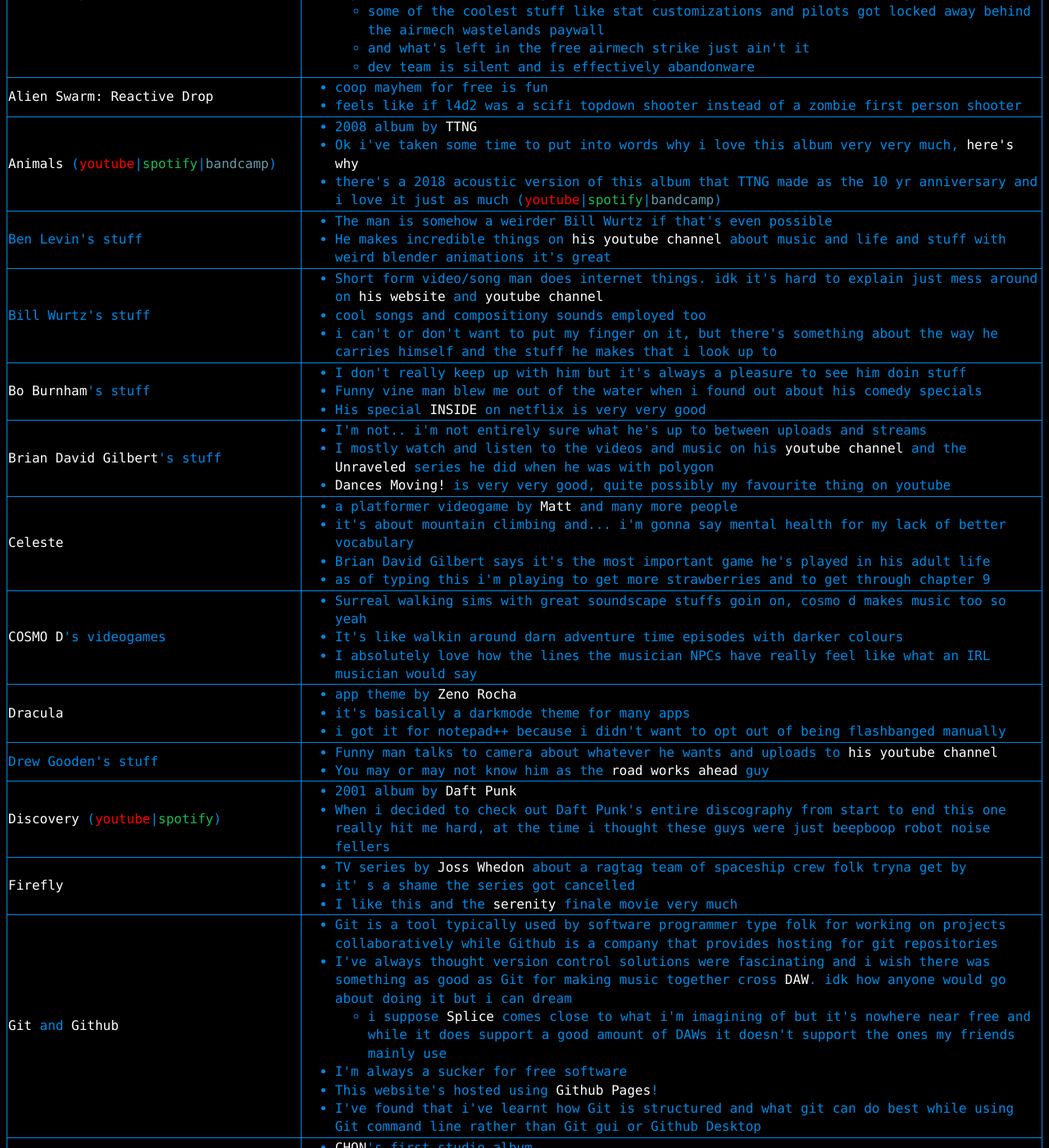
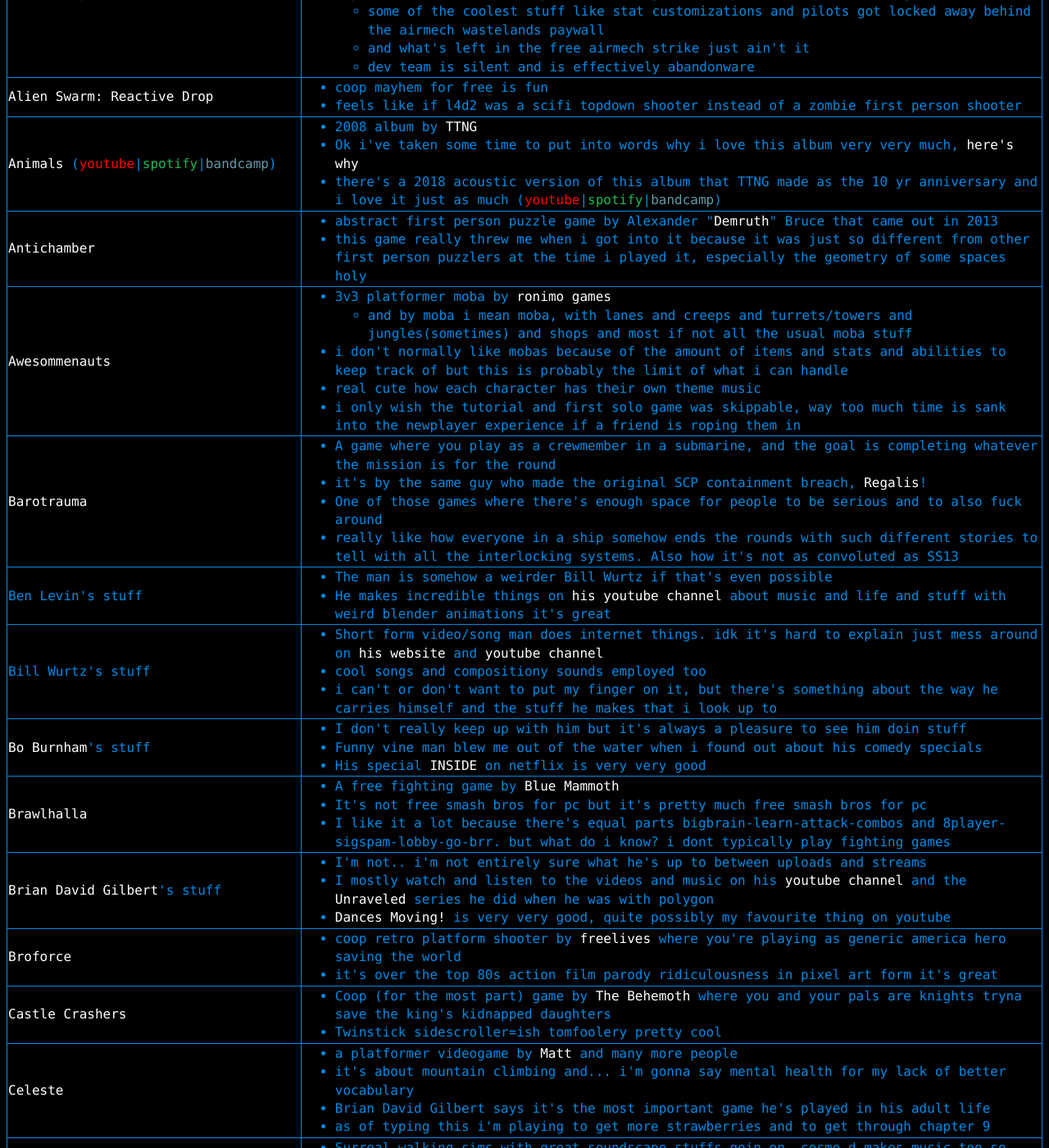
Before and after one commit to a-erfan-aa/a-erfan-aa.github.io, a Jekyll site: the page built from things-i-like.html, in a window 1280 px wide and 1400 px high, scrolled down 1722 px. Shown: the whole window at 82% size. Built offline with Jekyll 4.4.1, drawn with Linux system fonts in a browser that asks for light colours; some of the changed text lies outside the part shown.

Commit message:
Add several videogames to things-i-like.html

```diff
--- a/things-i-like.html
+++ b/things-i-like.html
@@ -343,6 +343,44 @@
 				</ul>
 			</td>
 		</tr>
+		<!-- Antichamber -->
+		<tr class="videogame onePlayer realtime exploration puzzle">
+			<td><a href="http://wwww.antichamber-game.com/">Antichamber</a></td>
+			<td>
+				<ul>
+					<li>abstract first person puzzle game by Alexander "<a href="https://twitter.com/Demruth?ref_src=twsrc%5Egoogle%7Ctwcamp%5Eserp%7Ctwgr%5Eauthor">Demruth</a>" Bruce that came out in 2013</li>
+					<li>this game really threw me when i got into it because it was just so different from other first person puzzlers at the time i played it, especially the geometry of some spaces holy</li>
+				</ul>
+			</td>
+		</tr>
+		<!-- Awesommenauts -->
+		<tr class="videogame fivePPPlayer teambased realtime variablePlayerPowers">
+			<td><a href="https://www.awesomenauts.com/home/">Awesommenauts</a></td>
+			<td>
+				<ul>
+					<li>3v3 platformer moba by <a href="https://www.ronimo-games.com/">ronimo games</a>
+						<ul>
+							<li>and by moba i mean moba, with lanes and creeps and turrets/towers and jungles(sometimes) and shops and most if not all the usual moba stuff</li>
+						</ul>
+					</li>
+					<li>i don't normally like mobas because of the amount of items and stats and abilities to keep track of but this is probably the limit of what i can handle</li>
+					<li>real cute how each character has their own theme music</li>
+					<li>i only wish the tutorial and first solo game was skippable, way too much time is sank into the newplayer experience if a friend is roping them in</li>
+				</ul>
+			</td>
+		</tr>
+		<!-- Barotrauma -->
+		<tr class="videogame onePlayer twoPlayer threeFourPlayer fivePPPlayer coop teambased realtime exploration storyGenerator shipGame variablePlayerPowers">
+			<td><a href="https://barotraumagame.com/">Barotrauma</a></td>
+			<td>
+				<ul>
+					<li>A game where you play as a crewmember in a submarine, and the goal is completing whatever the mission is for the round</li>
+					<li>it's by the same guy who made the original SCP containment breach, <a href="http://undertowgames.com/">Regalis</a>!</li>
+					<li>One of those games where there's enough space for people to be serious and to also fuck around</li>
+					<li>really like how everyone in a ship somehow ends the rounds with such different stories to tell with all the interlocking systems. Also how it's not as convoluted as SS13</li>
+				</ul>
+			</td>
+		</tr>
 		<!-- Ben Levin's stuff-->
 		<tr class="oneToFiveMins fiveToTenMins tenToThirtyMins animated educational shitposty youtube music">
 			<td>Ben Levin's stuff</td>
@@ -375,6 +413,17 @@
 				</ul>
 			</td>
 		</tr>
+		<!-- Brawlhalla -->
+		<tr class="videogame twoPlayer threeFourPlayer fivePPPlayer coop teambased ffa realtime variablePlayerPowers">
+			<td><a href="https://www.brawlhalla.com/">Brawlhalla</td>
+			<td>
+				<ul>
+					<li>A free fighting game by <a href="https://www.bluemammoth.com/">Blue Mammoth</a></li>
+					<li>It's not free smash bros for pc but it's pretty much free smash bros for pc</li>
+					<li>I like it a lot because there's equal parts bigbrain-learn-attack-combos and 8player-sigspam-lobby-go-brr. but what do i know? i dont typically play fighting games</li>
+				</ul>
+			</td>
+		</tr>
 		<!-- bdg -->
 		<tr class="sixtySeconds oneToFiveMins fiveToTenMins tenToThirtyMins thirtyToSixtyMins episodic funny shitposty youtube music">
 			<td><a href="https://www.briandavidgilbert.com/">Brian David Gilbert</a>'s stuff</td>
@@ -383,6 +432,26 @@
 					<li>I'm not.. i'm not entirely sure what he's up to between uploads and streams</li>
 					<li>I mostly watch and listen to the videos and music on his <a href="https://www.youtube.com/channel/UCakAg8hC_RFJm4RI3DlD7SA">youtube channel</a> and the <a href="https://www.youtube.com/playlist?list=PLaDrN74SfdT7Ueqtwn_bXo1MuSWT0ji2w">Unraveled</a> series he did when he was with polygon</li>
 					<li><a href="https://www.youtube.com/playlist?list=PLrzMhRx_AuP3ZJ_sRFDnEgnH_lqb0JV8p">Dances Moving!</a> is very very good, quite possibly my favourite thing on youtube</li>
+				</ul>
+			</td>
+		</tr>
+		<!-- Broforce -->
+		<tr class="videogame onePlayer twoPlayer threeFourPlayer coop realtime variablePlayerPowers">
+			<td><a href="https://www.broforcegame.com/">Broforce</a></td>
+			<td>
+				<ul>
+					<li>coop retro platform shooter by <a href="https://freelives.net/">freelives</a> where you're playing as generic america hero saving the world</li>
+					<li>it's over the top 80s action film parody ridiculousness in pixel art form it's great</li>
+				</ul>
+			</td>
+		</tr>
+		<!-- Castle Crashers -->
+		<tr clas="videogame onePlayer twoPlayer threeFourPlayer coop realtime variablePlayerPowers">
+			<td><a href="https://www.castlecrashers.com/">Castle Crashers</a></td>
+			<td>
+				<ul>
+					<li>Coop (for the most part) game by <a href="thebehemoth.com">The Behemoth</a> where you and your pals are knights tryna save the king's kidnapped daughters</li>
+					<li>Twinstick sidescroller=ish tomfoolery pretty cool</li>
 				</ul>
 			</td>
 		</tr>
@@ -406,6 +475,40 @@
 					<li>Surreal walking sims with great soundscape stuffs goin on, cosmo d makes music too so yeah</li>
 					<li>It's like walkin around darn adventure time episodes with darker colours</li>
 					<li>I absolutely love how the lines the musician NPCs have really feel like what an IRL musician would say</li>
+				</ul>
+			</td>
+		</tr>
+		<!-- DDLC -->
+		<tr class="videogame onePlayer">
+			<td><a href="https://ddlc.moe/">Doki Doki Literature Club</td>
+			<td>
+				<ul>
+					<li>A visual novel dating sim type thing by <a href="http://teamsalvato.com/">Team Salvato</a>, but really less of a game and more of one fucking wild ride</li>
+					<li>There is a trigger warning at the beginning of the game. Don't you ever forget that trigger warning.</li>
+				</ul>
+			</td>
+		</tr>
+		<!-- DST (klei game) -->
+		<tr class="videogame onePlayer twoPlayer threeFourPlayer fivePPPlayer coop ffa realtime exploration sandboxSurvival variablePlayerPowers">
+			<td><a href="https://www.klei.com/games/dont-starve-together">Don't Starve Together</a></td>
+			<td>
+				<ul>
+					<li>Right out of the gate i wanna say i'm not good at this particular sandbox survival by <a href="https://www.klei.com/">Klei</a>
+						<ul>
+							<li>i can barely make it through a winter on default world gen settings</li>
+						</ul>
+					</li>
+					<li>i still find it fun because of the art style, the world we're dropped into and going through what i think is pretty grueling survival with friends in multiplayer</li>
+				</ul>
+			</td>
+		</tr>
+		<!-- Doorkickers -->
+		<tr class="videogame onePlayer realtime">
+			<td><a href="https://inthekillhouse.com/doorkickers/">Doorkickers</td>
+			<td>
+				<ul>
+					<li>Singeplayer topdown tactics sorta game by <a href="https://inthekillhouse.com/">Killhouse Games</a>, where you path out how your squad clears out areas of hostiles and complete other objectives like hostage rescues and bomb defusals</li>
+					<li>Feels good to craft up a plan and see it work, or pulling something outta your ass in the pause screen when it doesn't</li>
 				</ul>
 			</td>
 		</tr>
```
